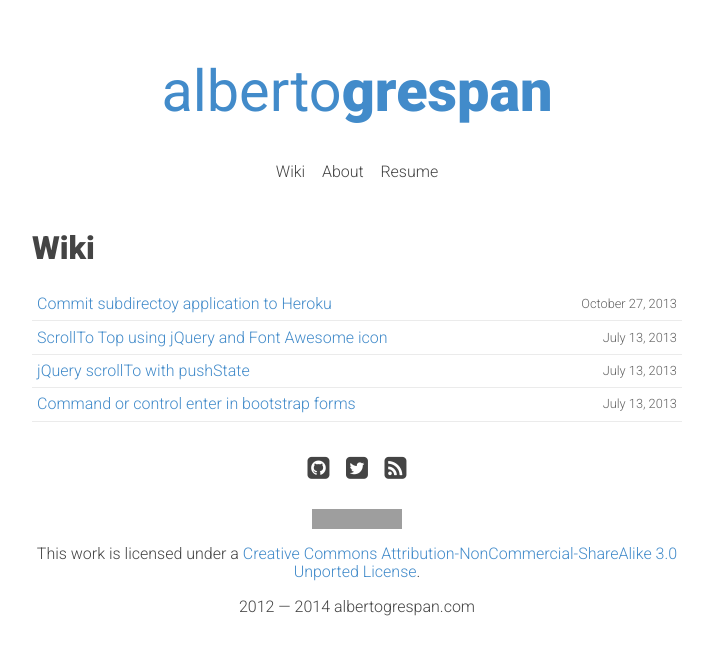
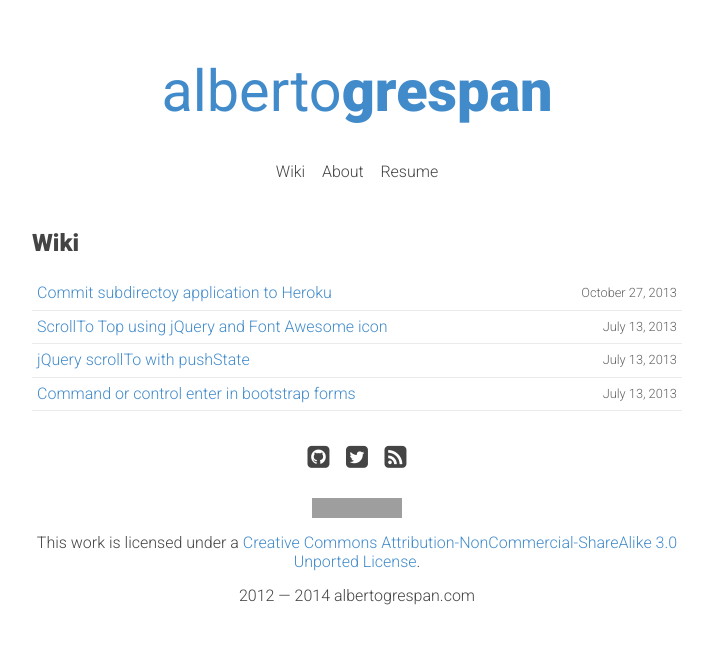
Before and after one commit to albertogg/albertogg.github.com, a Jekyll site: the page built from wiki.html, in a window 1280 px wide. Shown: the top 655 px of the page, without its empty margins (283-996 px from the left). Built offline with Jekyll 4.4.1, drawn with Linux system fonts in a browser that asks for light colours; nearby versions of some CDN libraries; library files that are not in the unit come from our copies; Markdown is read by kramdown in place of the engine named in the settings; grey boxes are pictures that could not be loaded.

Commit message:
Change page subtitles to h2

```diff
--- a/about.html
+++ b/about.html
@@ -3,7 +3,7 @@ permalink: about.html
 layout: about
 title: about - alberto grespan dot com
 ---
-<h1>About</h1>
+<h2>About</h2>
 <section>
   <img class="gravatar" alt="gravatar" style="float:left;" title="albertogg" src="http://www.gravatar.com/avatar/006ef14fba8fadd40053ecda5039deb2.png">
 
--- a/wiki.html
+++ b/wiki.html
@@ -3,7 +3,7 @@ permalink: wiki.html
 layout:   default
 title:    wiki - alberto grespan dot com
 ---
-<h1>Wiki</h1>
+<h2>Wiki</h2>
 <div>
     <ul class="posts">
       {% for wiki in site.tags.wiki %}
```
